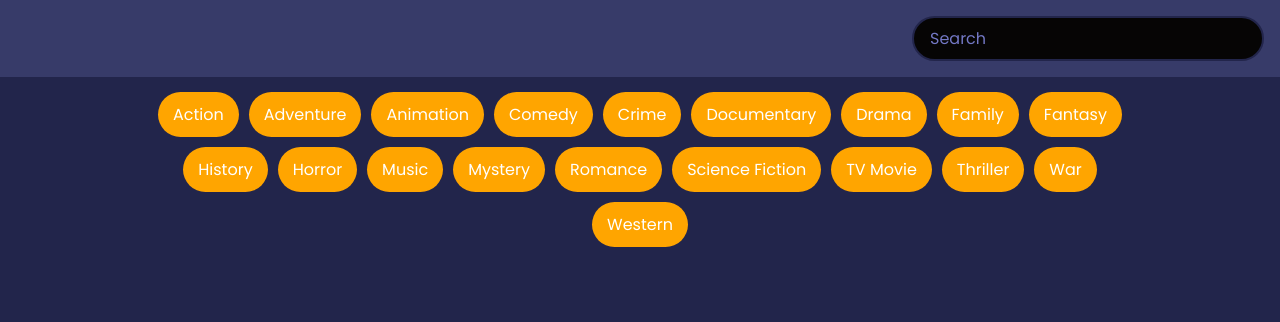
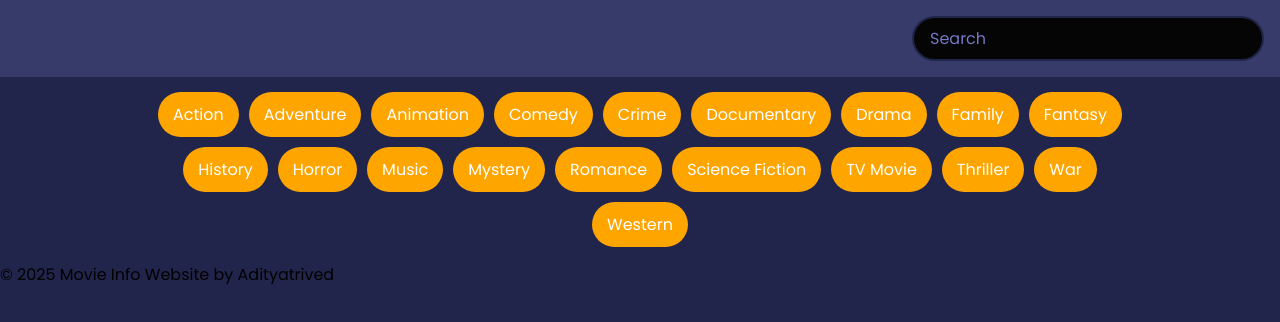
Before and after one commit to Adityatrived/movie-info-website, a website: page index.html in a window 1280 px wide. Drawn offline with Linux system fonts and the light colour scheme; no server answers.

Commit message:
index.html

```diff
--- a/index.html
+++ b/index.html
@@ -1,20 +1,29 @@
 <!DOCTYPE html>
 <html lang="en">
+
 <head>
   <meta charset="UTF-8" />
   <meta name="viewport" content="width=device-width, initial-scale=1.0" />
   <link rel="stylesheet" href="style.css" />
   <title>Movie Info</title>
 </head>
+
 <body>
   <header>
+
     <form id="form">
       <input type="text" placeholder="Search" id="search" class="search" />
     </form>
+
   </header>
   <div id="tags"></div>
   <main id="main"></main>
 
   <script src="script.js"></script>
 </body>
+
+<footer>
+  &copy; 2025 Movie Info Website by Adityatrived
+</footer>
+
 </html>
```
Lines whose indentation alone changed are shown as unchanged.
